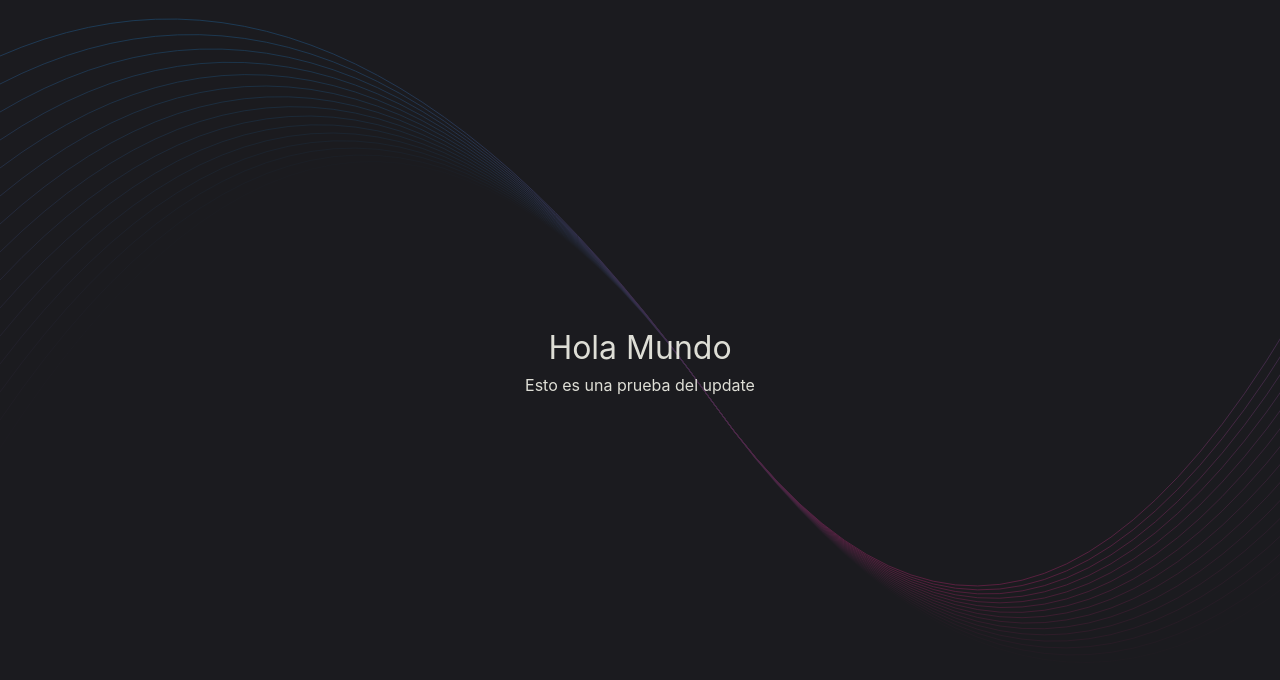
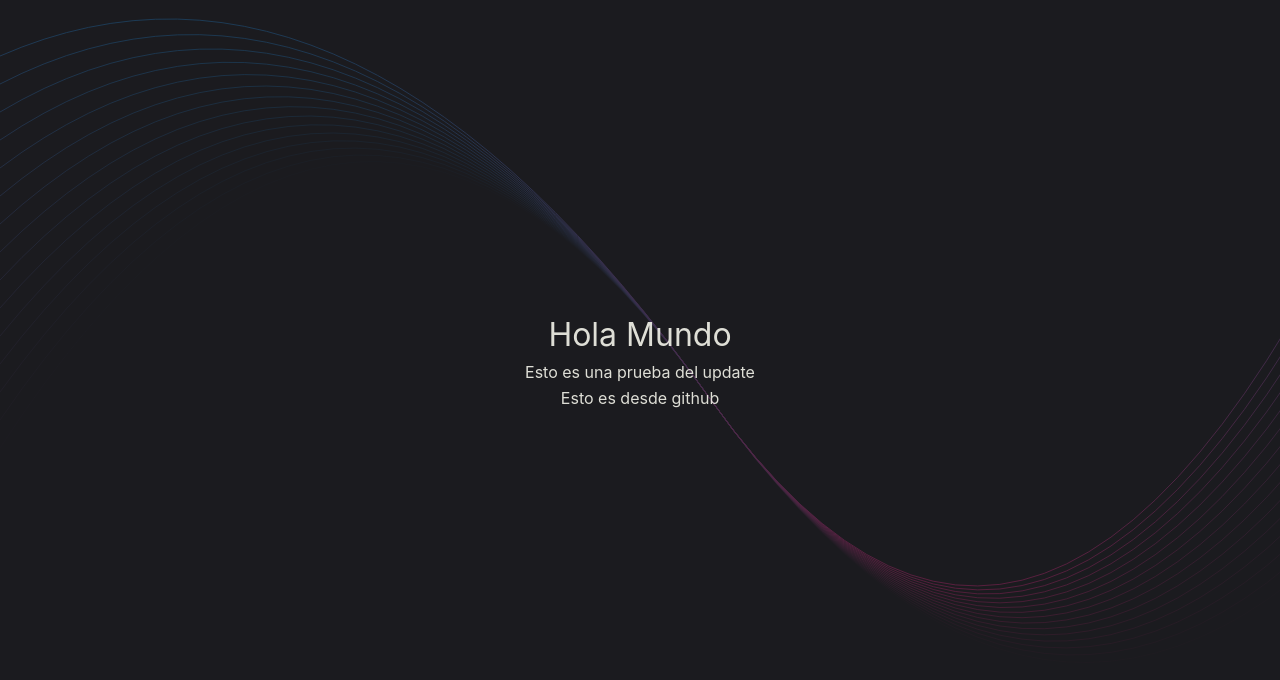
Before and after one commit to Hacedor2003/electron-app, a React (Vite) app in the folder src/renderer/: page / in a window 1280 px wide. Shown: the top 680 px of the page. Built offline with nearby package versions, Linux system fonts and the light colour scheme.

Commit message:
Update App.tsx

```diff
--- a/src/renderer/src/App.tsx
+++ b/src/renderer/src/App.tsx
@@ -3,6 +3,7 @@ function App(): JSX.Element {
     <>
       <h1>Hola Mundo</h1>
       <p>Esto es una prueba del update</p>
+      <p>Esto es desde github</p>
     </>
   )
 }
```
